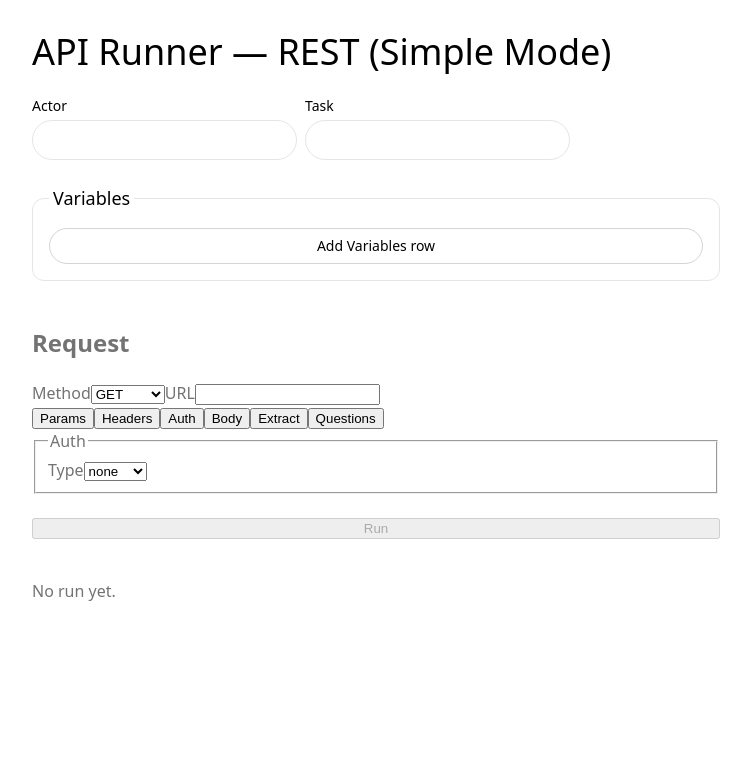
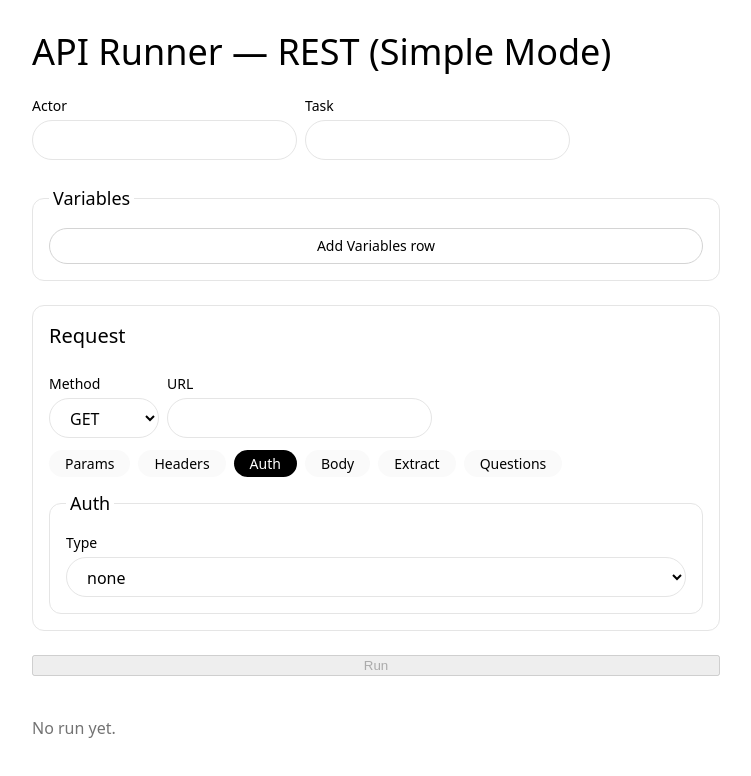
Before and after one commit to phuonghuynh789/ai-native-testing, a React (Vite) app in the folder packages/web/: page / in a window 1280 px wide. Both pictures are taken after a click on the button "Auth". Shown: the top 776 px of the page, without its empty margins (264-1015 px from the left). Built offline with nearby package versions, Linux system fonts and the light colour scheme.

Commit message:
style(web): apply DESIGN.md tokens to RequestBuilder

```diff
--- a/packages/web/src/components/RequestBuilder.tsx
+++ b/packages/web/src/components/RequestBuilder.tsx
@@ -73,11 +73,16 @@ export function RequestBuilder(props: RequestBuilderProps) {
   const [tab, setTab] = useState<RequestTab>('params');
 
   return (
-    <section>
-      <h2>Request</h2>
-      <label>
+    <section className="card">
+      <h2 className="heading-md">Request</h2>
+      <div className="row">
+        <label className="label">
           Method
-        <select value={method} onChange={(e) => onMethodChange(e.target.value)}>
+          <select
+            className="text-input"
+            value={method}
+            onChange={(e) => onMethodChange(e.target.value)}
+          >
             {METHODS.map((m) => (
               <option key={m} value={m}>
                 {m}
@@ -85,14 +90,21 @@ export function RequestBuilder(props: RequestBuilderProps) {
             ))}
           </select>
         </label>
-      <label>
+        <label className="label">
           URL
-        <input value={url} onChange={(e) => onUrlChange(e.target.value)} />
+          <input className="text-input" value={url} onChange={(e) => onUrlChange(e.target.value)} />
         </label>
+      </div>
 
-      <nav>
+      <nav className="tab-bar">
         {TABS.map(({ id, label }) => (
-          <button key={id} type="button" aria-current={tab === id} onClick={() => setTab(id)}>
+          <button
+            key={id}
+            type="button"
+            className="tab"
+            aria-current={tab === id}
+            onClick={() => setTab(id)}
+          >
             {label}
           </button>
         ))}
@@ -101,11 +113,12 @@ export function RequestBuilder(props: RequestBuilderProps) {
       {tab === 'params' && <KeyValueRows label="Params" rows={params} onChange={onParamsChange} />}
       {tab === 'headers' && <KeyValueRows label="Headers" rows={headers} onChange={onHeadersChange} />}
       {tab === 'auth' && (
-        <fieldset>
-          <legend>Auth</legend>
-          <label>
+        <fieldset className="card">
+          <legend className="heading-sm">Auth</legend>
+          <label className="label">
             Type
             <select
+              className="text-input"
               value={auth.type}
               onChange={(e) => onAuthChange(blankAuth(e.target.value as (typeof AUTH_TYPES)[number]))}
             >
@@ -117,9 +130,10 @@ export function RequestBuilder(props: RequestBuilderProps) {
             </select>
           </label>
           {auth.type === 'bearer' && (
-            <label>
+            <label className="label">
               Token
               <input
+                className="text-input"
                 value={auth.token}
                 onChange={(e) => onAuthChange({ type: 'bearer', token: e.target.value })}
               />
@@ -127,16 +141,18 @@ export function RequestBuilder(props: RequestBuilderProps) {
           )}
           {auth.type === 'apiKey' && (
             <>
-              <label>
+              <label className="label">
                 Header
                 <input
+                  className="text-input"
                   value={auth.header}
                   onChange={(e) => onAuthChange({ type: 'apiKey', header: e.target.value, value: auth.value })}
                 />
               </label>
-              <label>
+              <label className="label">
                 Value
                 <input
+                  className="text-input"
                   value={auth.value}
                   onChange={(e) => onAuthChange({ type: 'apiKey', header: auth.header, value: e.target.value })}
                 />
@@ -145,18 +161,20 @@ export function RequestBuilder(props: RequestBuilderProps) {
           )}
           {auth.type === 'basic' && (
             <>
-              <label>
+              <label className="label">
                 Username
                 <input
+                  className="text-input"
                   value={auth.username}
                   onChange={(e) =>
                     onAuthChange({ type: 'basic', username: e.target.value, password: auth.password })
                   }
                 />
               </label>
-              <label>
+              <label className="label">
                 Password
                 <input
+                  className="text-input"
                   value={auth.password}
                   onChange={(e) =>
                     onAuthChange({ type: 'basic', username: auth.username, password: e.target.value })
@@ -168,9 +186,13 @@ export function RequestBuilder(props: RequestBuilderProps) {
         </fieldset>
       )}
       {tab === 'body' && (
-        <label>
+        <label className="label">
           Body (JSON)
-          <textarea value={body} onChange={(e) => onBodyChange(e.target.value)} />
+          <textarea
+            className="code-input"
+            value={body}
+            onChange={(e) => onBodyChange(e.target.value)}
+          />
         </label>
       )}
       {tab === 'extract' && <ExtractEditor rows={extracts} onChange={onExtractsChange} />}
```
Lines whose indentation alone changed are shown as unchanged.
